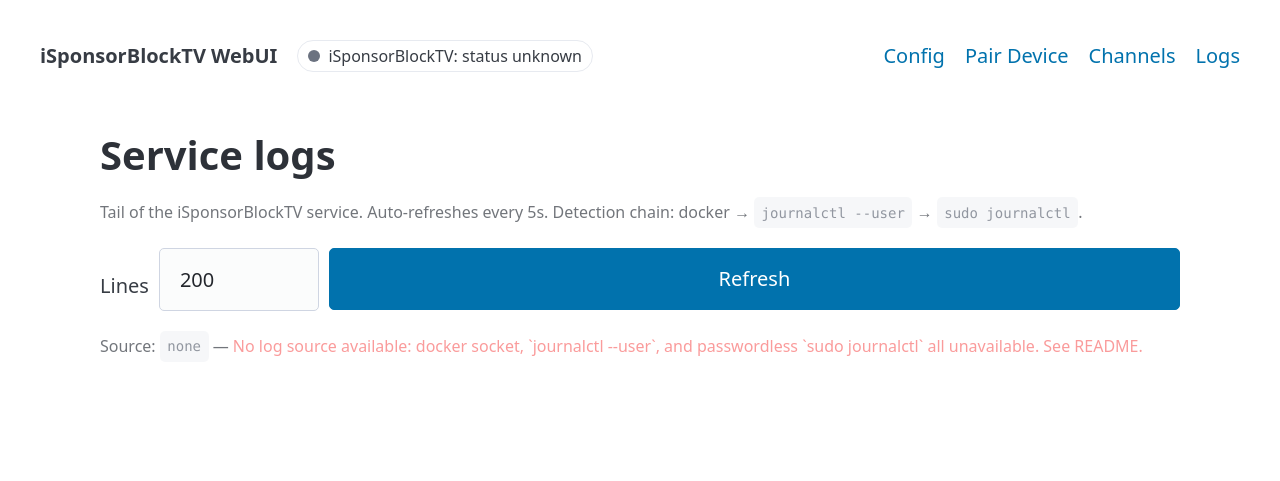
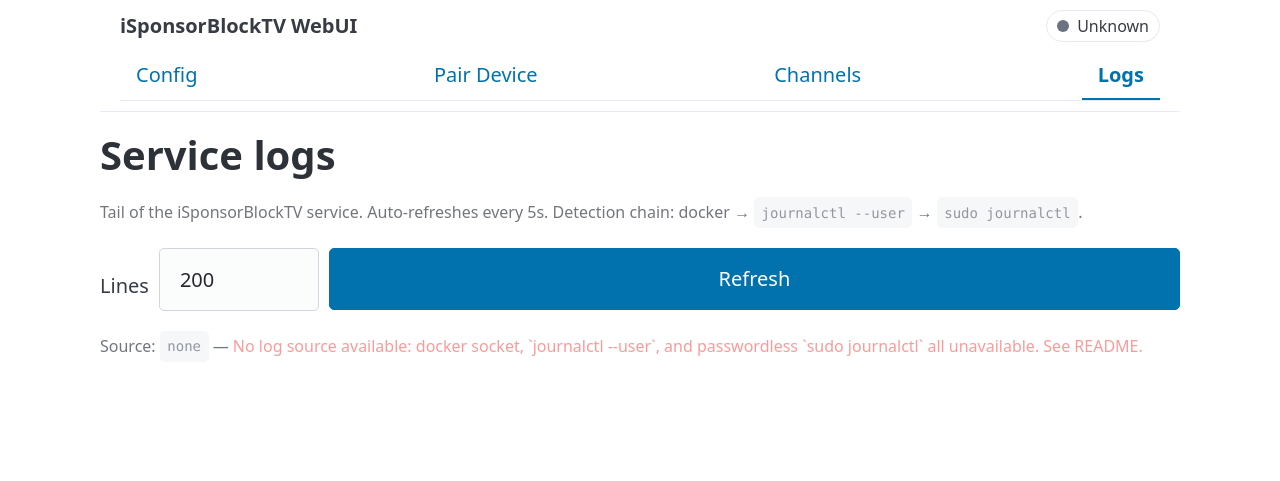
Before and after one commit to toddwchapin/iSponsorblockTV_WebUI, a FastAPI app: page /logs in a window 1280 px wide. Shown: the top 481 px of the page. Run offline with FastAPI, Linux system fonts and the light colour scheme; some libraries are stand-ins or nearby versions.

Commit message:
UX: tab-bar nav, sticky chrome, dirty-aware save button (#15 round 3)
Address all eight round-3 items from issue #15:

1. Move top nav links into a tab bar below the title + status badge.
2. Header + tab bar are now sticky; main content scrolls under them.
3. Save button lives in a fixed-bottom action bar, always visible.
4. Save button starts disabled when the service is running and only
   enables on the first form input/change event.
5. When the service is detected as stopped, the button switches label
   to "Start service" and is enabled unconditionally. POST /save reuses
   the existing restart path (docker restart / systemctl restart both
   start a stopped service).
6. Status badge labels shortened to "Running" / "Stopped" / "Unknown"
   and "Stopped" now uses a red dot (.status-badge.err).
7-8. html, body get max-width: 100vw and overflow-x: hidden so wide
   children can't blow out the viewport on mobile; box-sizing reset.

The save button moved into a {% block footer %} so it can sit outside
<main> while still submitting the form via the form="config-form"
attribute. A no-detection ("none") fallback keeps the legacy
always-enabled behavior so users without docker/systemd aren't locked
out.

Five new tests in tests/test_routes.py cover the button states
(running / stopped / unknown), the badge text + class, and the active
tab class on each page.

Co-Authored-By: Claude Opus 4.7 (1M context) <noreply@anthropic.com>

```diff
--- a/app/routes/channels.py
+++ b/app/routes/channels.py
@@ -19,6 +19,7 @@ async def index(request: Request) -> HTMLResponse:
         {
             "whitelist": cfg.get("channel_whitelist", []),
             "has_api_key": bool(cfg.get("apikey")),
+            "active": "channels",
         },
     )
 
--- a/app/routes/config.py
+++ b/app/routes/config.py
@@ -7,7 +7,7 @@ from fastapi import APIRouter, Request
 from fastapi.responses import HTMLResponse
 
 from app import settings
-from app.services import config_io, restart as restart_service
+from app.services import config_io, restart as restart_service, service_status
 
 router = APIRouter()
 
@@ -22,6 +22,8 @@ async def index(request: Request) -> HTMLResponse:
             "cfg": cfg,
             "config_path": str(settings.config_path()),
             "all_skip_categories": config_io.ALL_SKIP_CATEGORIES,
+            "st": service_status.status(),
+            "active": "config",
         },
     )
 
--- a/app/routes/pair.py
+++ b/app/routes/pair.py
@@ -12,7 +12,9 @@ router = APIRouter()
 
 @router.get("", response_class=HTMLResponse)
 async def index(request: Request) -> HTMLResponse:
-    return request.app.state.templates.TemplateResponse(request, "pair.html", {})
+    return request.app.state.templates.TemplateResponse(
+        request, "pair.html", {"active": "pair"}
+    )
 
 
 @router.post("/code", response_class=HTMLResponse)
--- a/app/routes/status.py
+++ b/app/routes/status.py
@@ -27,7 +27,14 @@ async def status_badge(request: Request) -> HTMLResponse:
 async def logs_page(request: Request, n: int = service_status.DEFAULT_TAIL_LINES) -> HTMLResponse:
     result = service_status.tail_logs(n)
     return request.app.state.templates.TemplateResponse(
-        request, "logs.html", {"result": result, "n": n, "default_n": service_status.DEFAULT_TAIL_LINES}
+        request,
+        "logs.html",
+        {
+            "result": result,
+            "n": n,
+            "default_n": service_status.DEFAULT_TAIL_LINES,
+            "active": "logs",
+        },
     )
 
 
--- a/app/templates/base.html
+++ b/app/templates/base.html
@@ -8,8 +8,56 @@
   <link rel="stylesheet" href="https://cdn.jsdelivr.net/npm/@picocss/pico@2/css/pico.min.css" />
   <script src="https://unpkg.com/htmx.org@1.9.12"></script>
   <style>
-    main.container { max-width: 1080px; padding-top: 1rem; }
+    /* Mobile viewport hardening: keep page strictly inside the viewport
+       so long device rows / wide containers don't push horizontal scroll
+       (issue #15 round 3 items 7 + 8). */
+    html, body { max-width: 100vw; overflow-x: hidden; }
+    *, *::before, *::after { box-sizing: border-box; }
+
+    main.container { max-width: 1080px; padding-top: 1rem; padding-bottom: 5rem; }
     nav ul { list-style: none; }
+
+    /* Sticky header + tab bar (issue #15 round 3 items 1-2). */
+    .app-header {
+      position: sticky; top: 0; z-index: 100;
+      background: var(--pico-background-color, #11191f);
+      border-bottom: 1px solid var(--pico-muted-border-color, #444);
+      padding: .5rem 1rem;
+      max-width: 1080px;
+      margin: 0 auto;
+    }
+    .header-row {
+      display: flex; justify-content: space-between; align-items: center;
+      gap: .5rem; flex-wrap: wrap;
+    }
+    .tab-bar {
+      display: flex; gap: .25rem; margin-top: .5rem;
+      overflow-x: auto;
+      border-bottom: 1px solid var(--pico-muted-border-color, #444);
+    }
+    .tab-bar .tab {
+      padding: .4rem .8rem;
+      border-radius: .25rem .25rem 0 0;
+      text-decoration: none;
+      color: var(--pico-color);
+      white-space: nowrap;
+      border-bottom: 2px solid transparent;
+    }
+    .tab-bar .tab:hover { background: var(--pico-card-background-color); }
+    .tab-bar .tab.active {
+      border-bottom-color: var(--pico-primary, #0172ad);
+      font-weight: 600;
+    }
+
+    /* Fixed-bottom action bar (issue #15 round 3 item 3). */
+    .action-bar {
+      position: fixed; bottom: 0; left: 0; right: 0; z-index: 100;
+      background: var(--pico-background-color, #11191f);
+      border-top: 1px solid var(--pico-muted-border-color, #444);
+      padding: .75rem 1rem;
+      display: flex; justify-content: flex-end;
+    }
+    .action-bar button { margin: 0; }
     .toast { padding: .5rem .75rem; border-radius: .25rem; margin: .5rem 0; }
     .toast.ok { background: #14532d; color: #d1fae5; }
     .toast.err { background: #7f1d1d; color: #fee2e2; }
@@ -79,6 +127,7 @@
       background: #6b7280; }
     .status-badge.ok    .status-dot { background: #22c55e; }
     .status-badge.warn  .status-dot { background: #f59e0b; }
+    .status-badge.err   .status-dot { background: #ef4444; }
     .status-badge.unknown .status-dot { background: #6b7280; }
     .logs-pre { max-height: 60vh; overflow: auto; padding: .75rem;
       font-size: .8rem; background: var(--pico-card-background-color);
@@ -88,11 +137,9 @@
   </style>
 </head>
 <body>
-  <header class="container">
-    <nav>
-      <ul>
-        <li><strong>iSponsorBlockTV WebUI</strong></li>
-        <li>
+  <header class="app-header">
+    <div class="header-row">
+      <strong>iSponsorBlockTV WebUI</strong>
       <span id="status-badge"
             class="status-badge unknown"
             hx-get="/status/badge"
@@ -101,19 +148,18 @@
         <span class="status-dot" aria-hidden="true"></span>
         checking…
       </span>
-        </li>
-      </ul>
-      <ul>
-        <li><a href="/">Config</a></li>
-        <li><a href="/pair">Pair Device</a></li>
-        <li><a href="/channels">Channels</a></li>
-        <li><a href="/logs">Logs</a></li>
-      </ul>
+    </div>
+    <nav class="tab-bar" aria-label="Sections">
+      <a href="/"         class="tab {% if active == 'config'   %}active{% endif %}">Config</a>
+      <a href="/pair"     class="tab {% if active == 'pair'     %}active{% endif %}">Pair Device</a>
+      <a href="/channels" class="tab {% if active == 'channels' %}active{% endif %}">Channels</a>
+      <a href="/logs"     class="tab {% if active == 'logs'     %}active{% endif %}">Logs</a>
     </nav>
   </header>
   <main class="container">
     <div id="toast"></div>
     {% block content %}{% endblock %}
   </main>
+  {% block footer %}{% endblock %}
 </body>
 </html>
--- a/app/templates/partials/status_badge.html
+++ b/app/templates/partials/status_badge.html
@@ -1,15 +1,15 @@
 <span id="status-badge"
-      class="status-badge {{ 'ok' if st.running else ('warn' if st.method != 'none' else 'unknown') }}"
+      class="status-badge {{ 'ok' if st.running else ('err' if st.method != 'none' else 'unknown') }}"
       title="{{ st.detail }}"
       hx-get="/status/badge"
       hx-trigger="every 5s"
       hx-swap="outerHTML">
   <span class="status-dot" aria-hidden="true"></span>
   {%- if st.running -%}
-    iSponsorBlockTV: running
+    Running
   {%- elif st.method == 'none' -%}
-    iSponsorBlockTV: status unknown
+    Unknown
   {%- else -%}
-    iSponsorBlockTV: stopped
+    Stopped
   {%- endif -%}
 </span>
```
Also changed, not shown: app/templates/config.html (+50 -7 lines), tests/test_routes.py (+103 -0 lines). Lines whose indentation alone changed are shown as unchanged.
